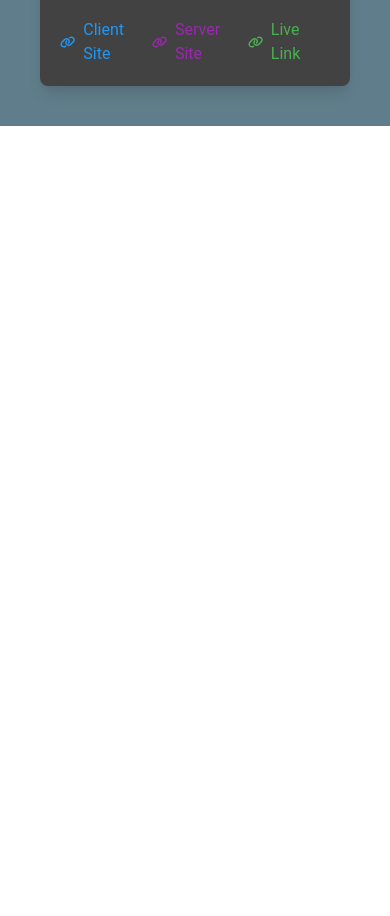
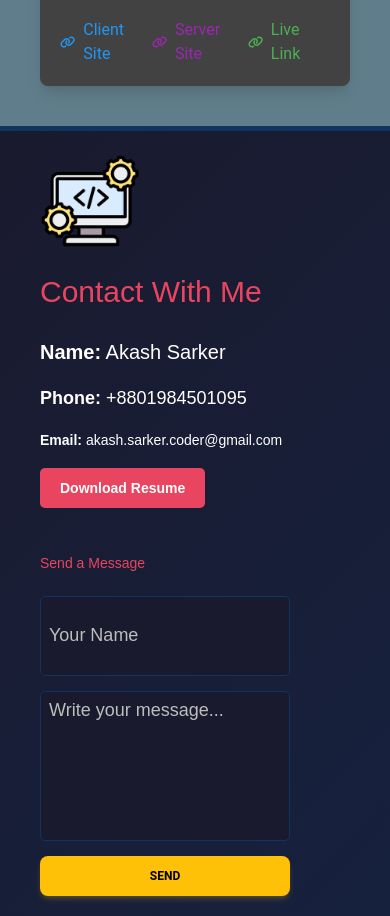
Before and after one commit to hulk-code/My_Portfolio, a React (Vite) app: page / in a window 390 px wide. Shown: the part 9867-10783 px from the top of the page. Before the commit the page ends 9993 px from the top, so only its background shows below. Built offline with nearby package versions, Linux system fonts and the light colour scheme.

Commit message:
use emailjs for send massage

```diff
--- a/package.json
+++ b/package.json
@@ -15,6 +15,7 @@
     "@fortawesome/react-fontawesome": "^0.2.2",
     "@material-tailwind/react": "^2.1.10",
     "aos": "^2.3.4",
+    "emailjs-com": "^3.2.0",
     "localforage": "^1.10.0",
     "match-sorter": "^8.0.0",
     "react": "^18.3.1",
--- a/src/Component/Router/Router.jsx
+++ b/src/Component/Router/Router.jsx
@@ -5,6 +5,7 @@ import ErrorPage from "../Routes/ErrorPage/ErrorPage";
 import Education from "../Routes/Education/Education";
 import AboutMe from "../Routes/AboutMe/AboutMe";
 import Service from "../Routes/Service/Service";
+import Projects from "../Routes/Projects/Projects";
 
 const router = createBrowserRouter([
   {
@@ -27,6 +28,10 @@ const router = createBrowserRouter([
     path: "/service",
     element:<Service></Service> ,
   },
+  {
+    path: "/projects",
+    element:<Projects></Projects>,
+  },
 
 ]);
 
--- /dev/null
+++ b/src/Component/Routes/Footer/Footer.css
@@ -0,0 +1,91 @@
+
+.footer {
+    /* display: flex; */
+    justify-content: space-between;
+    align-items: flex-start;
+    padding: 20px 40px;
+    background: linear-gradient(135deg, #1a1a2e, #16213e);
+    color: #ffffff;
+    border-top: 5px solid #0f3460;
+    font-family: "Arial", sans-serif;
+  }
+
+
+  /* .footer-left,
+  .footer-right {
+    width: 45%;
+  } */
+
+
+  .footer-logo {
+    width: 100px;
+    height: auto;
+    margin-bottom: 15px;
+  }
+
+
+  .footer-left h2,
+  .footer-right h2 {
+    margin-bottom: 15px;
+    color: #e94560;
+  }
+
+
+  .footer-left p,
+  .footer-left a {
+    margin: 5px 0;
+  }
+
+  .resume-btn {
+    display: inline-block;
+    margin-top: 15px;
+    padding: 10px 20px;
+    background: #e94560;
+    color: #ffffff;
+    text-decoration: none;
+    border-radius: 5px;
+    font-weight: bold;
+    transition: background 0.3s;
+  }
+
+  .resume-btn:hover {
+    background: #f24c6f;
+  }
+
+
+  .message-form {
+    display: flex;
+    flex-direction: column;
+  }
+
+
+  .form-input,
+  .form-textarea {
+    margin-bottom: 15px;
+
+    border: 1px solid #0f3460;
+    border-radius: 5px;
+    background: #1a1a2e;
+    color: #ffffff;
+    font-size: 18px;
+
+  }
+
+
+  .form-textarea {
+    min-height: 150px;
+    resize: none;
+  }
+
+
+
+  .form-button:hover {
+    background: #f24c6f;
+  }
+
+
+  .status-message {
+    margin-top: 15px;
+    color: #00ff00;
+    font-size: 16px;
+  }
--- /dev/null
+++ b/src/Component/Routes/Footer/Footer.jsx
@@ -0,0 +1,93 @@
+import React, { useState } from "react";
+import emailjs from "emailjs-com";
+import "./Footer.css";
+import { Button } from "@material-tailwind/react";
+const Footer = () => {
+  const [formData, setFormData] = useState({ name: "", message: "" });
+  const [status, setStatus] = useState("");
+
+  const handleChange = (e) => {
+    const { name, value } = e.target;
+    setFormData({ ...formData, [name]: value });
+  };
+
+  const handleSubmit = (e) => {
+    e.preventDefault();
+    emailjs
+      .send(
+        "service_as5jbmg",
+        "template_h49ongr",
+        {
+          to_name: "Akash Sarker",
+          from_name: formData.name,
+          message: formData.message,
+        },
+        "p2VvhqCsoglc57wru"
+      )
+      .then(
+        (response) => {
+          setStatus("Message sent successfully!");
+          setFormData({ name: "", message: "" });
+        },
+        (error) => {
+          setStatus("Failed to send message. Please try again.");
+        }
+      );
+  };
+
+  return (
+    <footer className="footer">
+      {/* Left Section */}
+      <div className="footer-left">
+        <img src="/public/logo.png" alt="Logo" className="footer-logo" />
+        <h2 className="text-3xl text-bold">Contact With Me</h2>
+        <p className="text-xl">
+          <strong>Name:</strong> Akash Sarker
+        </p>
+        <p className="text-lg">
+          <strong>Phone:</strong> +8801984501095
+        </p>
+        <p>
+          <strong>Email:</strong> akash.sarker.coder@gmail.com
+        </p>
+        <a
+          href="/src/assets/Mern stack resume of Akash Sarker.pdf"
+          download
+          className="resume-btn"
+        >
+          Download Resume
+        </a>
+      </div>
+
+      {/* Right Section */}
+      <div className="footer-right">
+        <h2>Send a Message</h2>
+        <form className="message-form" onSubmit={handleSubmit}>
+          <input
+            type="text"
+            name="name"
+            placeholder="Your Name"
+            className="form-input lg:w-[750px] h-20 p-2"
+            value={formData.name}
+            onChange={handleChange}
+          />
+          <textarea
+            name="message"
+            placeholder="Write your message..."
+            className="form-textarea p-2"
+            value={formData.message}
+            onChange={handleChange}
+            required
+          />
+           <Button type="submit" color="amber">Send</Button>
+          {/* <button type="submit" className="form-button btn-ghost">
+            Send
+          </button> */}
+        </form>
+        {status && <p className="status-message">{status}</p>}
+      </div>
+    </footer>
+  );
+};
+
+export default Footer;
--- a/src/Component/Routes/Home/Home.jsx
+++ b/src/Component/Routes/Home/Home.jsx
@@ -8,6 +8,7 @@ import Education from '../Education/Education';
 import Service from '../Service/Service';
 import Skills from '../Skills/Skills';
 import Projects from '../Projects/Projects';
+import Footer from '../Footer/Footer';
 
 
 const Home = () => {
@@ -20,6 +21,7 @@ const Home = () => {
          <Service></Service>
          <Skills></Skills>
          <Projects></Projects>
+         <Footer></Footer>
             <Outlet></Outlet>
         </div>
     );
--- a/src/Component/SharedItems/Navber/Navber.jsx
+++ b/src/Component/SharedItems/Navber/Navber.jsx
@@ -129,6 +129,14 @@ const Navbar = () => {
             <span className="relative z-10">Education</span>
             <span className="absolute bottom-0 left-0 w-0 h-[2px] bg-yellow-700 transition-all duration-300 ease-in-out group-hover:w-full"></span>
           </Link>
+          <Link
+            to="/projects"
+            className="group relative inline-block mb-4"
+            onClick={toggleMenu}
+          >
+            <span className="relative z-10">MY Projects</span>
+            <span className="absolute bottom-0 left-0 w-0 h-[2px] bg-yellow-700 transition-all duration-300 ease-in-out group-hover:w-full"></span>
+          </Link>
         </div>
       )}
     </div>
```
Also changed, not shown: 1 other file (tests, documents, lock files or other folders).
